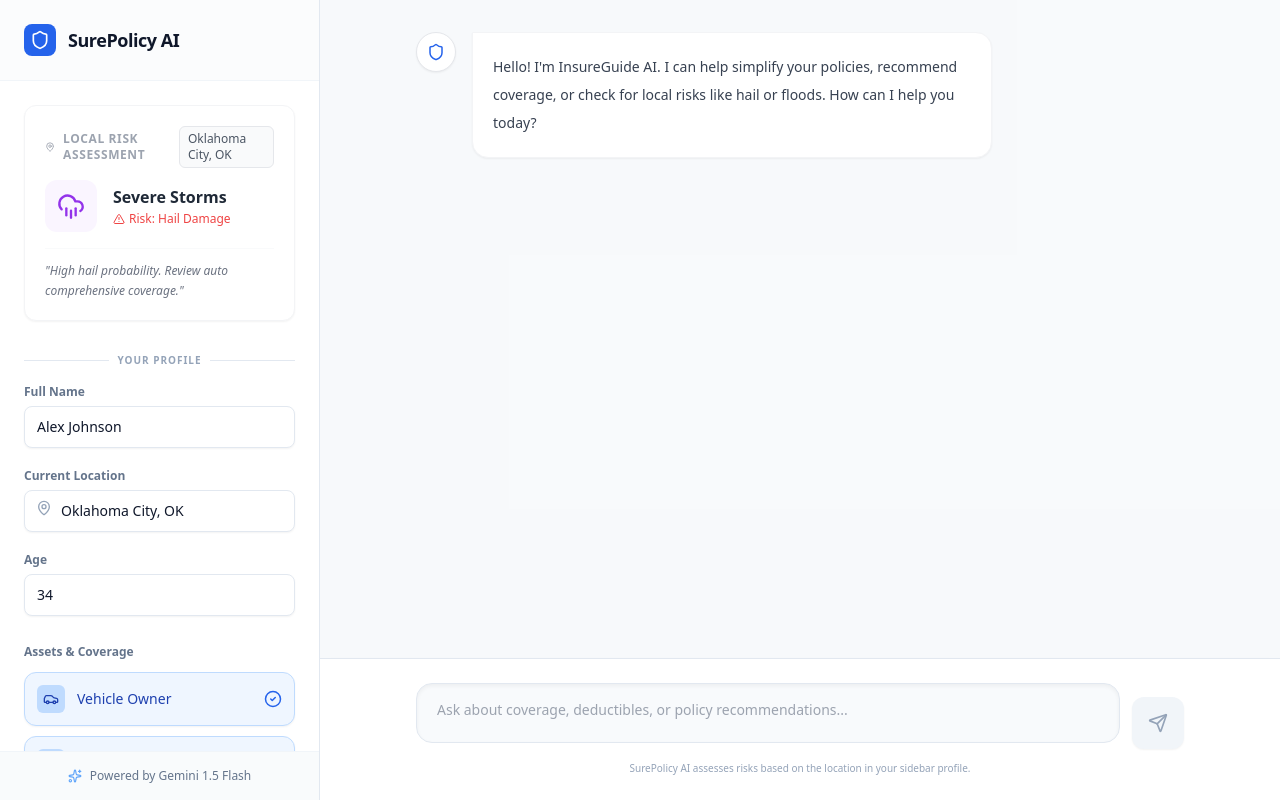
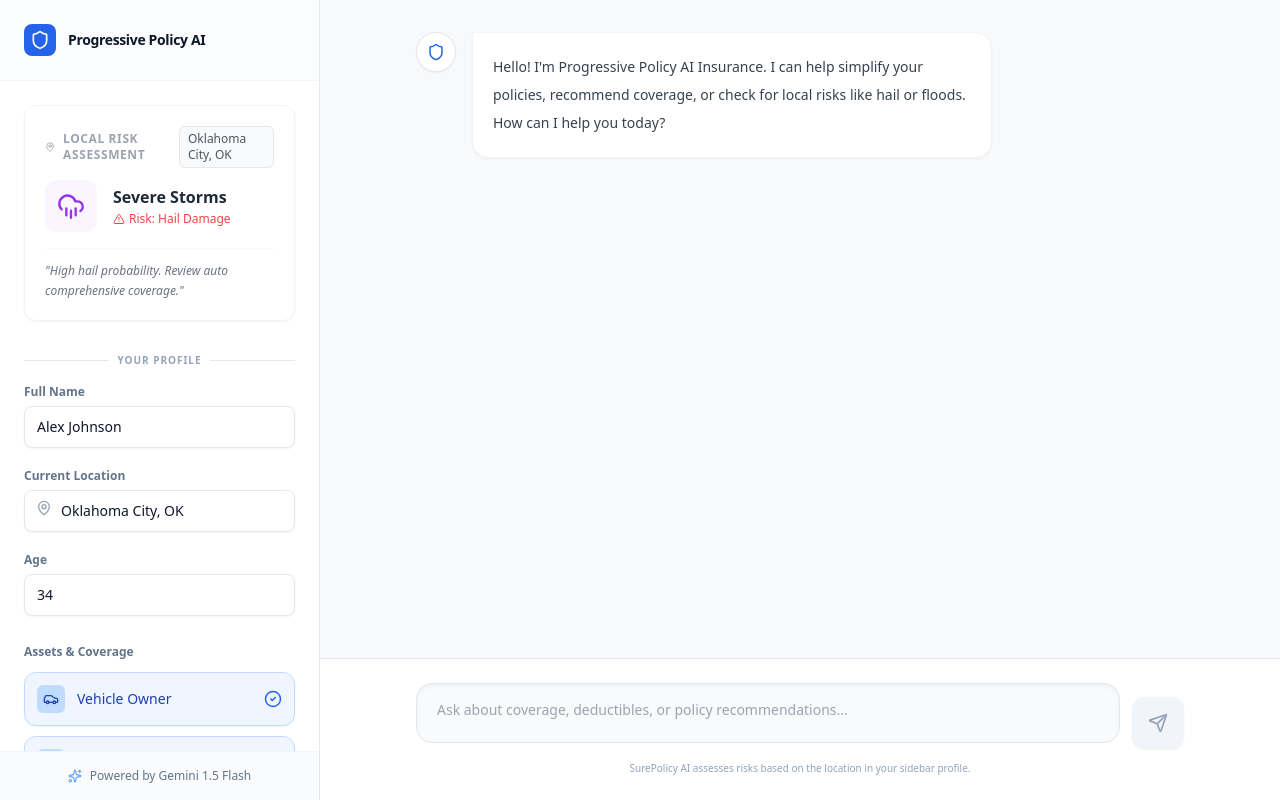
Before and after one commit to kaparthidev06-source/Insurance-App-v02, a React (Vite) app in the folder frontend/: page / in a window 1280 px wide. Built offline with nearby package versions, Linux system fonts and the light colour scheme.

Commit message:
Commit Message

```diff
--- a/frontend/index.html
+++ b/frontend/index.html
@@ -4,8 +4,8 @@
     <meta charset="UTF-8" />
     <link rel="icon" type="image/svg+xml" href="/vite.svg" />
     <meta name="viewport" content="width=device-width, initial-scale=1.0" />
-    <title>Insurance AI</title>
-    <!-- This is the "Paint" - It ensures the app looks good immediately -->
+    <!-- UPDATED TITLE HERE -->
+    <title>Progressive Policy AI Insurance</title>
     <script src="https://cdn.tailwindcss.com"></script>
     <script>
       tailwind.config = {
--- a/frontend/src/App.jsx
+++ b/frontend/src/App.jsx
@@ -6,6 +6,7 @@
 } from 'lucide-react';
 
 // --- CONFIGURATION ---
+// This connects to your live cloud "Brain" on Render
 const BACKEND_URL = "https://surepolicyai.onrender.com";
 
 // --- MOCK WEATHER SERVICE ---
@@ -97,7 +98,7 @@
 export default function App() {
   // --- STATE ---
   const [messages, setMessages] = useState([
-    { role: 'system', content: "Hello! I'm InsureGuide AI. I can help simplify your policies, recommend coverage, or check for local risks like hail or floods. How can I help you today?" }
+    { role: 'system', content: "Hello! I'm Progressive Policy AI Insurance. I can help simplify your policies, recommend coverage, or check for local risks like hail or floods. How can I help you today?" }
   ]);
   const [inputValue, setInputValue] = useState('');
   const [isLoading, setIsLoading] = useState(false);
@@ -144,7 +145,7 @@
       const weatherData = getWeatherRisk(profile.location);
 
       const systemContext = `
-        You are an expert Insurance Consultant AI.
+        You are an expert Insurance Consultant AI named "Progressive Policy AI Insurance".
 
         User Profile Context:
         - Name: ${profile.name}
@@ -164,7 +165,7 @@
         4. Keep the tone professional, empathetic, and trustworthy.
       `;
 
-      // 2. SEND TO YOUR LOCAL BACKEND
+      // 2. SEND TO YOUR CLOUD BACKEND
       const response = await fetch(`${BACKEND_URL}/api/chat`, {
         method: 'POST',
         headers: { 'Content-Type': 'application/json' },
@@ -210,7 +211,7 @@
             <div className="bg-blue-600 p-1.5 rounded-lg">
               <Shield className="text-white" size={20} />
             </div>
-            <h1 className="text-lg font-bold tracking-tight text-slate-900">SurePolicy AI</h1>
+            <h1 className="text-sm font-bold tracking-tight text-slate-900">Progressive Policy AI</h1>
           </div>
           <button onClick={() => setShowProfileMobile(false)} className="md:hidden text-gray-400 hover:text-gray-600">
             <X size={24} />
@@ -319,7 +320,7 @@
         <header className="md:hidden bg-white border-b border-slate-200 p-4 flex justify-between items-center shadow-sm z-10 sticky top-0">
           <div className="flex items-center gap-2 text-blue-700 font-bold">
             <Shield size={24} />
-            <span>SurePolicy AI</span>
+            <span>Progressive Policy AI</span>
           </div>
           <button onClick={() => setShowProfileMobile(true)} className="p-2 bg-slate-100 rounded-full text-slate-600">
             <Menu size={20} />
@@ -378,8 +379,6 @@
                   className="w-full bg-slate-50 border border-slate-200 rounded-2xl pl-5 pr-12 py-4 max-h-32 min-h-[60px] focus:outline-none focus:ring-2 focus:ring-blue-500 focus:border-transparent resize-none text-sm shadow-inner transition-all group-hover:bg-white"
                   rows={1}
                 />
-                <div className="absolute right-3 bottom-3">
-                </div>
               </div>
               <button
                 type="submit"
```
